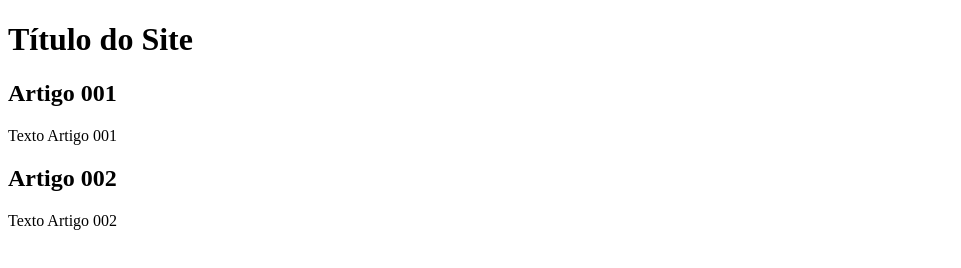
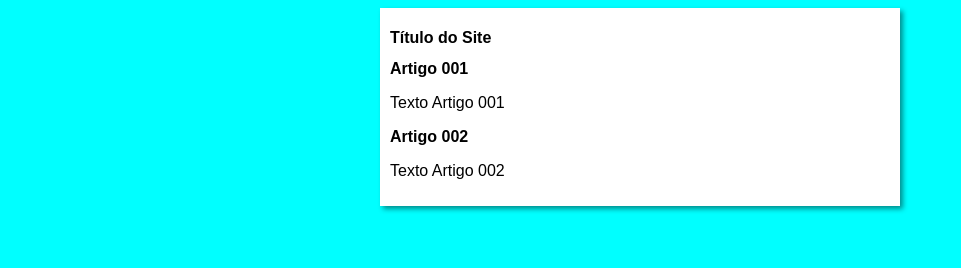
Before and after one commit to DaniloMenon/projeto-site, a plain HTML site: page arquivos-projetos/index.html in a window 1280 px wide. Shown: the whole page, without its empty margins (0-961 px from the left). Drawn offline with Linux system fonts and the light colour scheme.

Commit message:
Iniciei o design

```diff
--- /dev/null
+++ b/arquivos-projetos/estilos/style.css
@@ -0,0 +1,16 @@
+* {
+    font-family: Arial, Helvetica, sans-serif;
+    font-size: 16px;
+}
+
+body {
+    background-color: aqua;
+}
+
+main {
+    background-color: white;
+    width: 500px;
+    margin: auto;
+    padding: 10px;
+    box-shadow: 3px 3px 5px rgba(0, 0, 0, 0.445);
+}
--- a/arquivos-projetos/index.html
+++ b/arquivos-projetos/index.html
@@ -4,6 +4,7 @@
     <meta charset="UTF-8">
     <meta name="viewport" content="width=device-width, initial-scale=1.0">
     <title>Título do site</title>
+    <link rel="stylesheet" href="estilos/style.css">
 </head>
 <body>
     <main>
```
